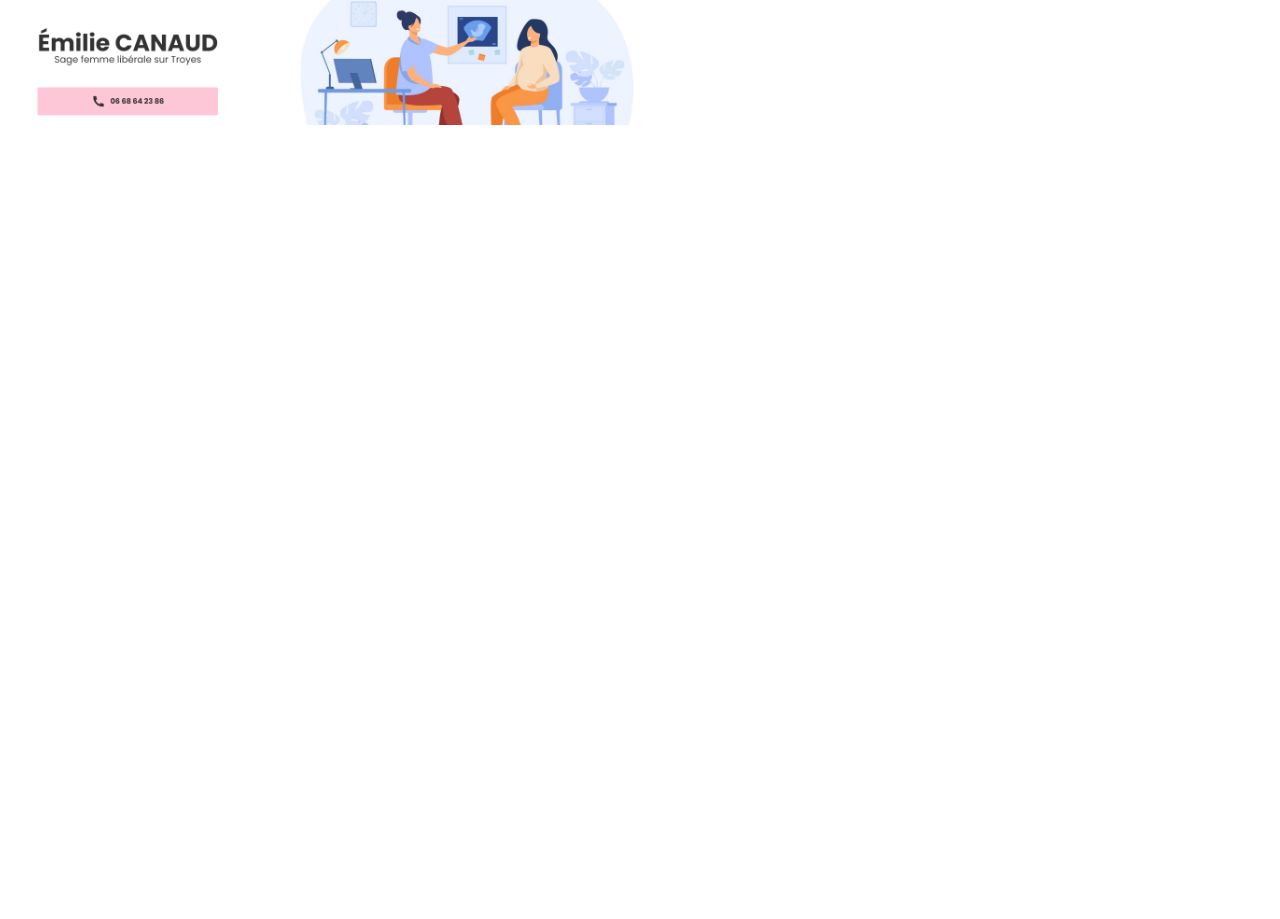
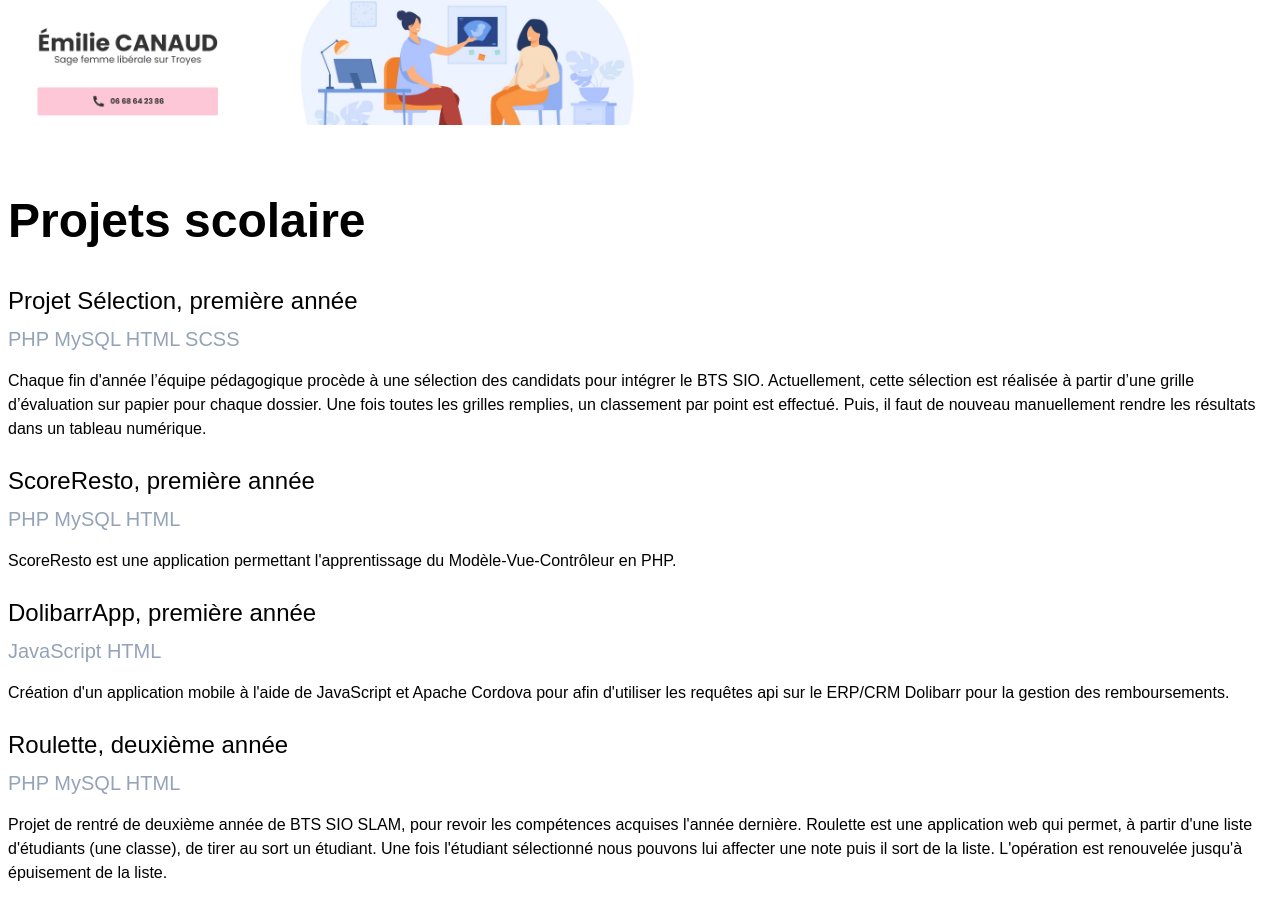
Before and after one commit to AyCoding/next-portfolio, a Next.js app: page /project in a window 1280 px wide. Shown: the part 1485-2404 px from the top of the page. Before the commit the page ends 1668 px from the top, so only its background shows below. Built offline with nearby package versions, Linux system fonts and the light colour scheme; a web font is replaced by a local one.

Commit message:
adds school projects

```diff
--- a/src/app/project/page.tsx
+++ b/src/app/project/page.tsx
@@ -55,6 +55,48 @@ export default function Project() {
                         </div>
                     </div>
                 ))}
+
+                <h1 className="text-5xl font-black pt-6">Projets scolaire</h1>
+                <div className="flex flex-col gap-6 mb-6">
+                    <div>
+                        <h1 className="text-2xl font-medium mb-2 w-full">
+                            Projet Sélection, première année
+                        </h1>
+                        <h2 className="text-xl text-slate-400 pb-4">PHP MySQL HTML SCSS</h2>
+                        <p>
+                            Chaque fin d&apos;année l’équipe pédagogique procède à une sélection des candidats pour intégrer le BTS SIO.
+                            Actuellement, cette sélection est réalisée à partir d’une grille d’évaluation sur papier pour chaque dossier.
+                            Une fois toutes les grilles remplies, un classement par point est effectué.
+                            Puis, il faut de nouveau manuellement rendre les résultats dans un tableau numérique.
+                        </p>
+                    </div>
+                    <div>
+                        <h1 className="text-2xl font-medium mb-2 w-full">
+                            ScoreResto, première année
+                        </h1>
+                        <h2 className="text-xl text-slate-400 pb-4">PHP MySQL HTML</h2>
+                        <p>ScoreResto est une application permettant l&apos;apprentissage du Modèle-Vue-Contrôleur en PHP.</p>
+                    </div>
+                    <div>
+                        <h1 className="text-2xl font-medium mb-2 w-full">
+                            DolibarrApp, première année
+                        </h1>
+                        <h2 className="text-xl text-slate-400 pb-4">JavaScript HTML</h2>
+                        <p>
+                            Création d&apos;un application mobile à l&apos;aide de JavaScript et Apache Cordova pour afin d&apos;utiliser les requêtes api sur le ERP/CRM Dolibarr pour la gestion des remboursements.
+                        </p>
+                    </div>
+                    <div>
+                        <h1 className="text-2xl font-medium mb-2 w-full">
+                            Roulette, deuxième année
+                        </h1>
+                        <h2 className="text-xl text-slate-400 pb-4">PHP MySQL HTML</h2>
+                        <p>
+                            Projet de rentré de deuxième année de BTS SIO SLAM, pour revoir les compétences acquises l&apos;année dernière.
+                            Roulette est une application web qui permet, à partir d&apos;une liste d&apos;étudiants (une classe), de tirer au sort un étudiant. Une fois l'étudiant sélectionné nous pouvons lui affecter une note puis il sort de la liste. L'opération est renouvelée jusqu'à épuisement de la liste.
+                        </p>
+                    </div>
+                </div>
             </div>
         </>
     )
```
